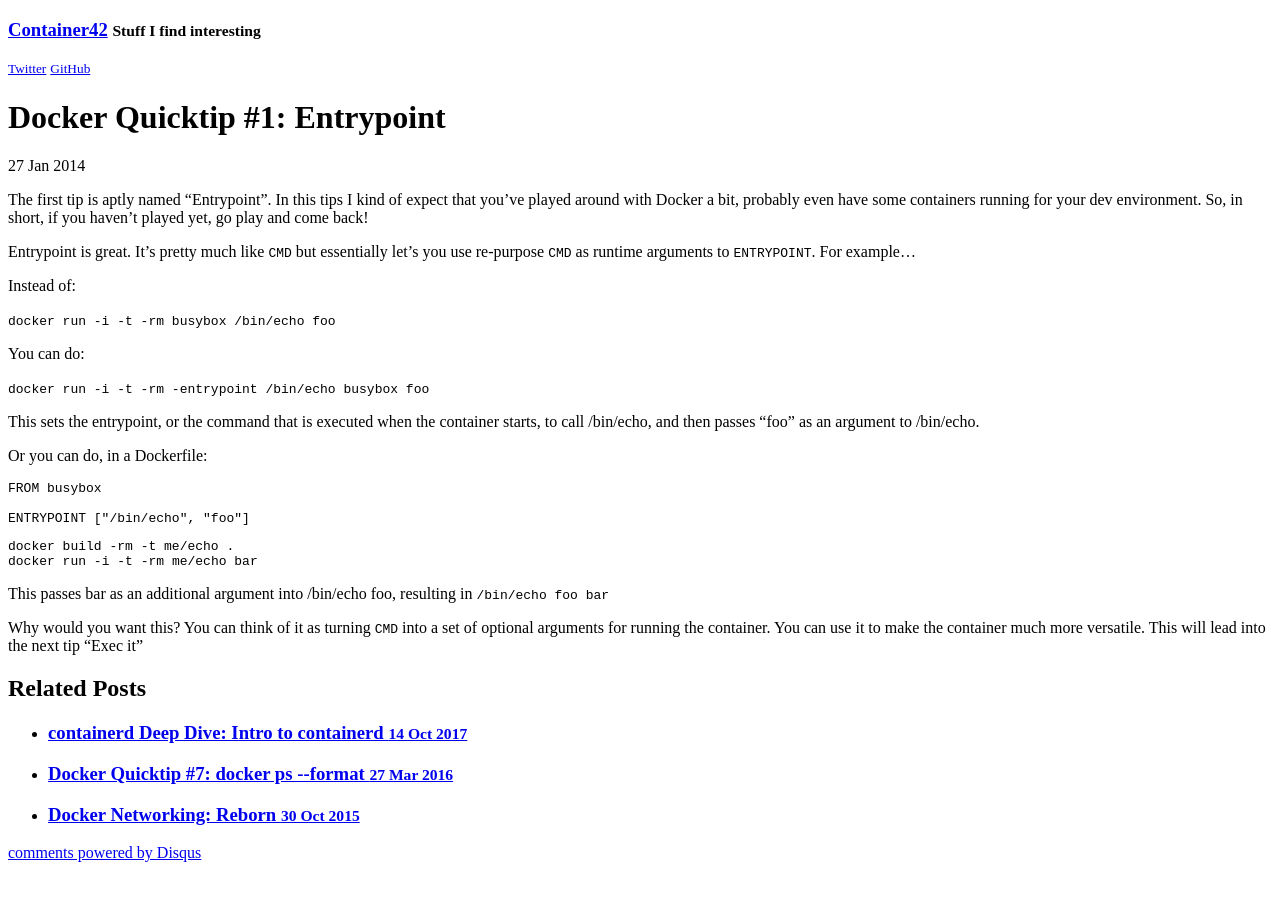
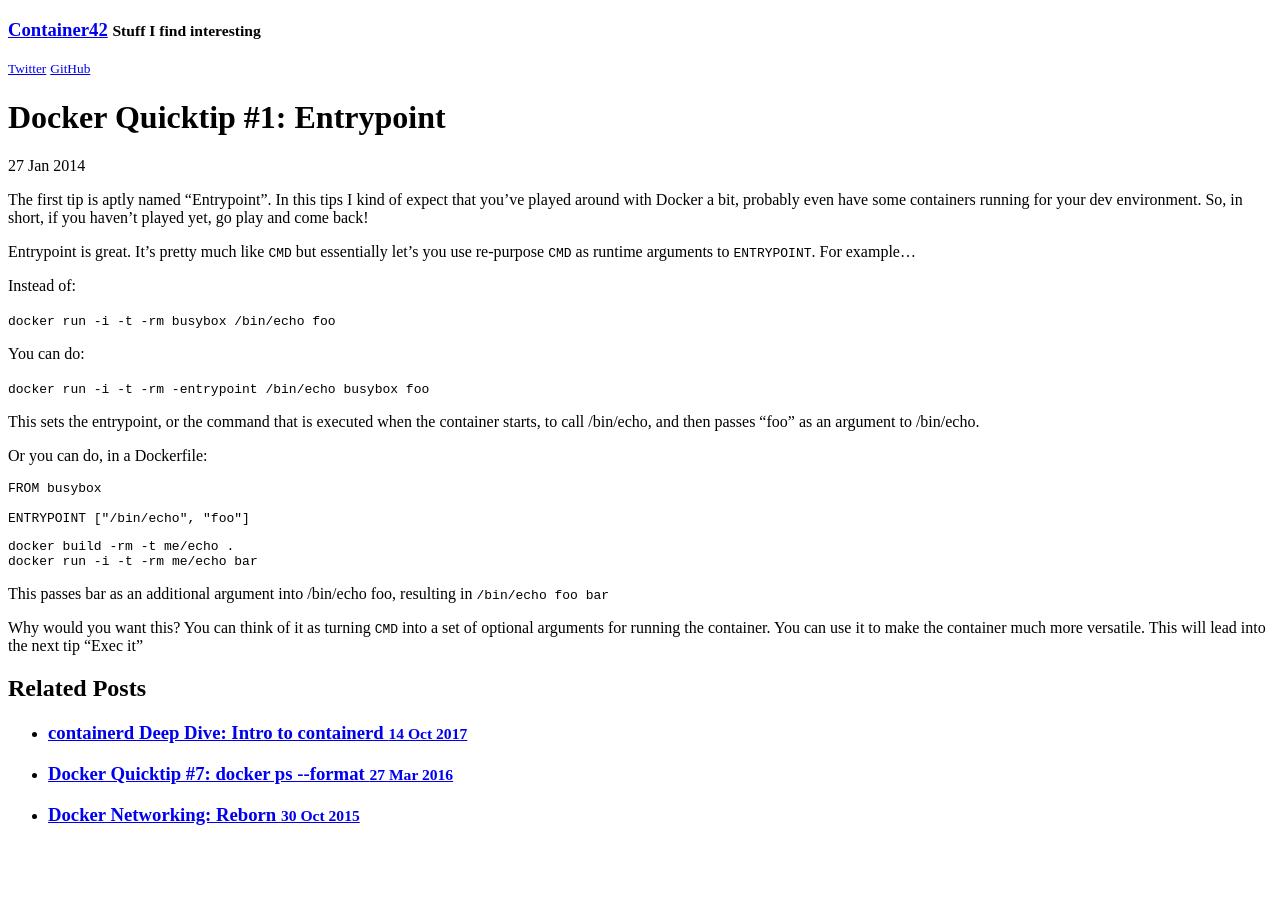
Before and after one commit to cpuguy83/blog, a Jekyll site: the page built from _posts/2014-01-27-docker-quicktip-1-entrypoint.md, in a window 1280 px wide. Built offline with Jekyll 4.4.1, drawn with Linux system fonts in a browser that asks for light colours; Markdown is read by kramdown in place of the engine named in the settings; comment, search, counter and statistics services are not loaded; some of the changed lines change nothing that is shown.

Commit message:
Remove disqus

```diff
--- a/_config.yml
+++ b/_config.yml
@@ -24,7 +24,4 @@
 
 comments: true
 
-disqus:
-  short_name: tech-d
-
 exclude: [Dockerfile, site.conf]
--- a/_includes/comments.html
+++ /dev/null
@@ -1,16 +0,0 @@
-{% if site.comments && page.comments %}
-    <div id="disqus_thread"></div>
-    <script type="text/javascript">
-        /* * * CONFIGURATION VARIABLES: EDIT BEFORE PASTING INTO YOUR WEBPAGE * * */
-    var disqus_shortname = '{{ site.disqus.short_name }}'; // required: replace example with your forum shortname
-
-        /* * * DON'T EDIT BELOW THIS LINE * * */
-        (function() {
-            var dsq = document.createElement('script'); dsq.type = 'text/javascript'; dsq.async = true;
-            dsq.src = '//' + disqus_shortname + '.disqus.com/embed.js';
-            (document.getElementsByTagName('head')[0] || document.getElementsByTagName('body')[0]).appendChild(dsq);
-        })();
-    </script>
-    <noscript>Please enable JavaScript to view the <a href="https://disqus.com/?ref_noscript">comments powered by Disqus.</a></noscript>
-    <a href="https://disqus.com" class="dsq-brlink">comments powered by <span class="logo-disqus">Disqus</span></a>
-{% endif %}
--- a/_layouts/post.html
+++ b/_layouts/post.html
@@ -23,5 +23,3 @@
     {% endfor %}
   </ul>
 </div>
-
-{% include comments.html %}
```
Also changed, not shown: 13 other files.
